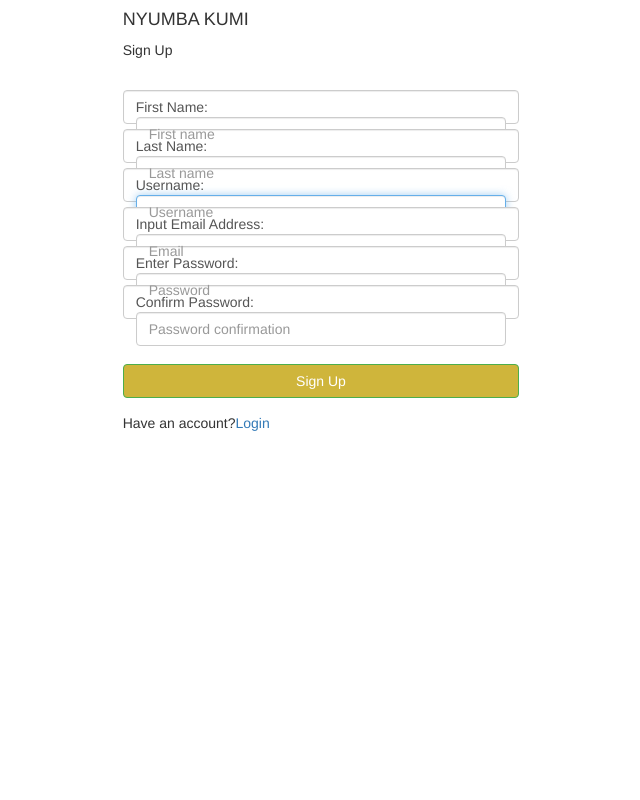
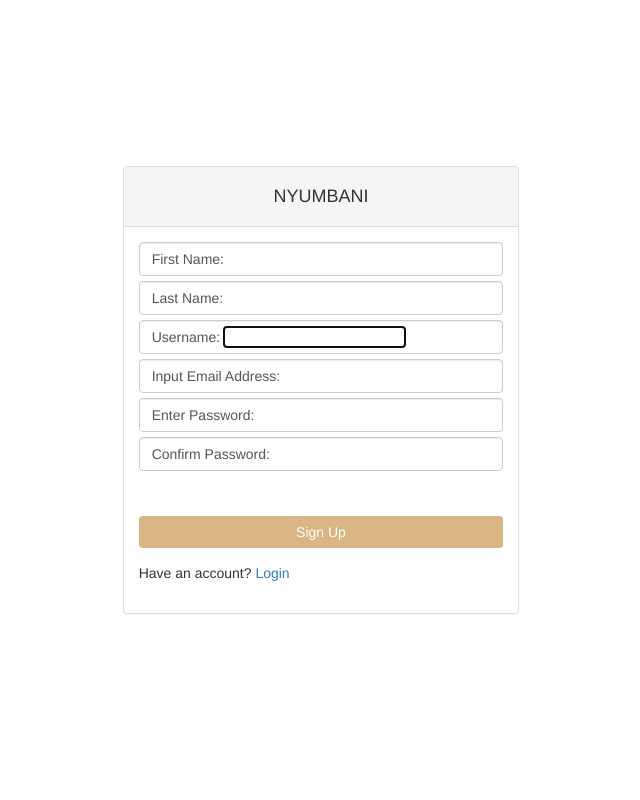
Before and after one commit to Alice-Githui/Homes--DRF, a Django app: page /registration in a window 1280 px wide. Shown: the whole page, without its empty margins (319-959 px from the left). Run offline with Django 3.2, Linux system fonts and the light colour scheme; some libraries are stand-ins or nearby versions.

Commit message:
style registration forms

```diff
--- a/ourhomes/static/CSS/style.css
+++ b/ourhomes/static/CSS/style.css
@@ -137,7 +137,7 @@
 }
 
 .btn{
-    background-color: #CFB53B;
+    background-color: #d9b684;
 }
 
 #addlocation{
@@ -169,3 +169,39 @@
 .addposts{
     margin-right: 40px;
 }
+
+#landing-page-container{
+    font-size: 16px;
+}
+
+.landing-page-form{
+    display: flex;
+    flex-direction: column;
+    /* align-items: center; */
+    justify-content: center;
+    height: 100vh;
+}
+
+.landing-page-form p{
+    text-align: center;
+}
+
+.landing-page-form h4{
+    text-align: center;
+}
+
+.landing-page-form form{
+    padding: 40px;
+    border-radius: 10px;
+}
+
+.registration-form form input{
+    border:none;
+}
+
+.registration{
+    display: flex;
+    flex-direction: column;
+    height: 100vh;
+    justify-content: center;
+}
--- a/ourhomes/templates/files/landingpage.html
+++ b/ourhomes/templates/files/landingpage.html
@@ -19,7 +19,6 @@
                     <div class="landingpageheaders">
                         <ul>
                             <a href="{% url 'homepage' %}"><li>HOME</li></a>
-                            <a href="#"><li>ABOUT US</li></a>
                             <a href="{% url 'allposts' %}"><li>BLOG</li></a>
                             <a href="{% url 'loginuser' %}"><li>LOGIN</li></a>
                         </ul>
--- a/ourhomes/templates/navbar.html
+++ b/ourhomes/templates/navbar.html
@@ -1,4 +1,4 @@
-<nav class="navbar navbar-expand-lg" style="background-color: #CFB53B; height:90px;">
+<nav class="navbar navbar-expand-lg" style="background-color: #d9b684; height:90px;">
     <a class="navbar-brand" href="#">Navbar</a>
     <button class="navbar-toggler" type="button" data-toggle="collapse" data-target="#navbarSupportedContent" aria-controls="navbarSupportedContent" aria-expanded="false" aria-label="Toggle navigation">
       <span class="navbar-toggler-icon"></span>
--- a/ourhomes/templates/registration/register.html
+++ b/ourhomes/templates/registration/register.html
@@ -8,15 +8,16 @@
         <div class="col-md-4"></div>
         <div class="col-md-4">
             <div class="registration">
+                <div class="panel panel-default">
+                    <div class="panel-heading">
                         <div class="registration-head">
-                    <h4>NYUMBA KUMI</h4>
-                    <p>Sign Up</p>
+                            <h4 class="text-center">NYUMBANI</h4>
                         </div>
-                <br>
+                    </div>
+                    <div class="panel-body">
                         <div class="registration-form form-group">
                             <form action="" , method="post" class="regform">
                                 {% csrf_token %}
-                        <!-- {% bootstrap_form form %}         -->
                                 <label for="fisrt_name" class="form-control">First Name:
                                     {{form.first_name}}
                                 </label>
@@ -53,10 +54,14 @@
 
                             </form>
                             <div class="registration-login">
-                        <p>Have an account?<a href="{% url 'loginuser' %}">Login</a></p>
+                                <p>Have an account?<a href="{% url 'loginuser' %}"> Login</a></p>
                             </div>
 
                         </div>
+                    </div>
+
+                </div>
+
             </div>
 
         </div>
--- a/ourhomes/views.py
+++ b/ourhomes/views.py
@@ -290,7 +290,7 @@
         message='Please enter a house to search'
         return render(request, 'files/lhomes.html', {"message":message})
 
-
+@login_required(login_url="loginuser")
 def allposts(request):
     posts=PostModel.objects.all()
 
```
Also changed, not shown: ourhomes/templates/registration/login.html (+8 -4 lines), media/images/homepage.jpeg. Lines whose indentation alone changed are shown as unchanged.
